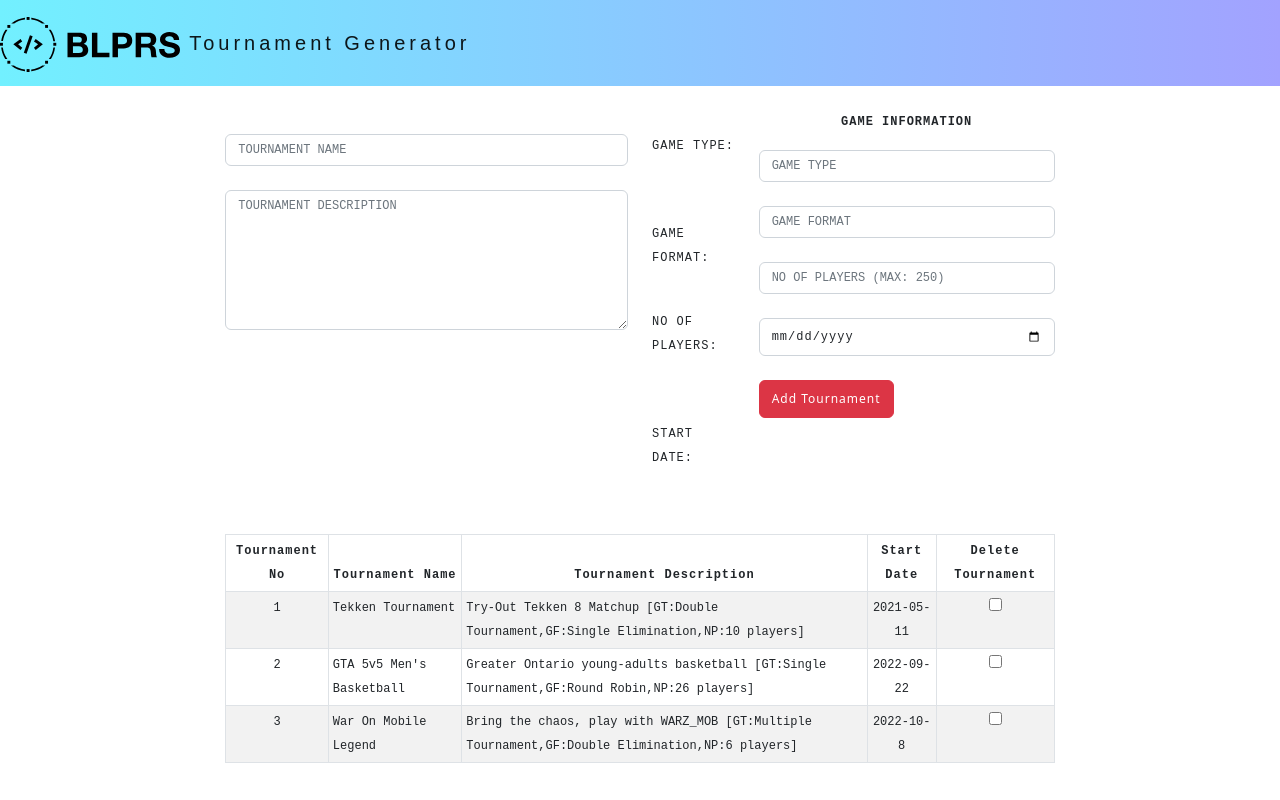
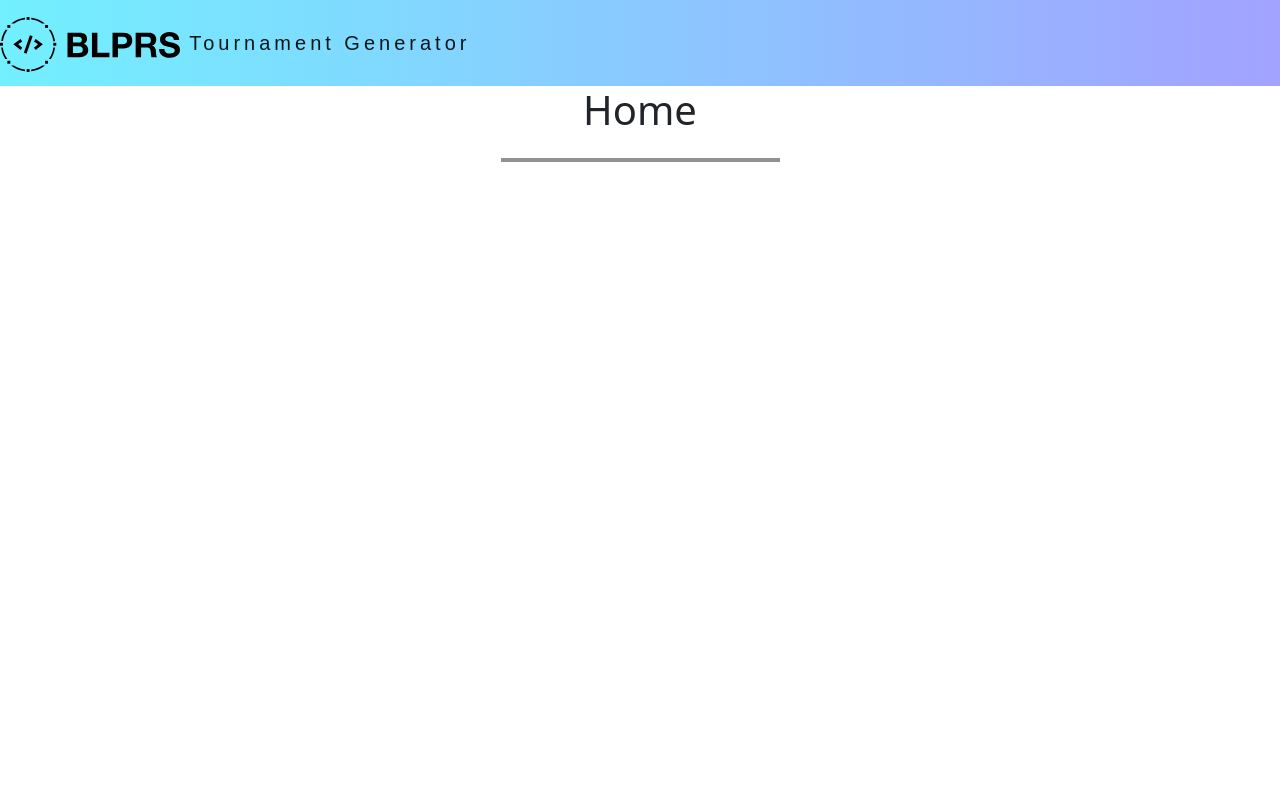
Before and after one commit to BLPRS/tournament-fe, an Angular app: page / in a window 1280 px wide. Built offline with nearby package versions, Linux system fonts and the light colour scheme.

Commit message:
Import IndexModule, AppRoutingModule to AppModule

```diff
--- a/src/app/app-routing.module.ts
+++ b/src/app/app-routing.module.ts
@@ -1,7 +1,11 @@
 import { NgModule } from "@angular/core";
 import { RouterModule, Routes } from "@angular/router";
+import { IndexComponent } from "./components/index/index.component";
 
-const routes: Routes = [];
+const routes: Routes = [
+  { path: "", component: IndexComponent },
+  { path: "**", redirectTo: "" }
+];
 
 @NgModule({
   imports: [RouterModule.forRoot(routes)],
--- a/src/app/app.component.html
+++ b/src/app/app.component.html
@@ -1 +1 @@
-<app-add-tournament></app-add-tournament>
+<router-outlet></router-outlet>
--- a/src/app/app.module.ts
+++ b/src/app/app.module.ts
@@ -1,19 +1,16 @@
-import { NgModule } from '@angular/core';
-import { BrowserModule } from '@angular/platform-browser';
+import { NgModule } from "@angular/core";
+import { BrowserModule } from "@angular/platform-browser";
 import { FormsModule } from "@angular/forms";
 
-import { AppComponent } from './app.component';
-import { AddTournamentComponent } from './add-tournament/add-tournament.component';
+import { AppRoutingModule } from "./app-routing.module";
+import { AppComponent } from "./app.component";
+
+import { IndexModule } from "./components/index/index.module";
 
 @NgModule({
-  declarations: [
-    AppComponent,
-    AddTournamentComponent
-  ],
-  imports: [
-    BrowserModule,FormsModule,
-  ],
+  declarations: [AppComponent],
+  imports: [BrowserModule, FormsModule, AppRoutingModule, IndexModule],
   providers: [],
-  bootstrap: [AppComponent]
+  bootstrap: [AppComponent],
 })
-export class AppModule { }
+export class AppModule {}
```
